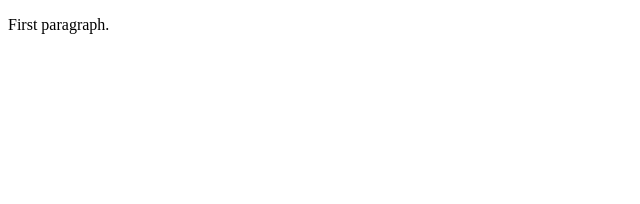
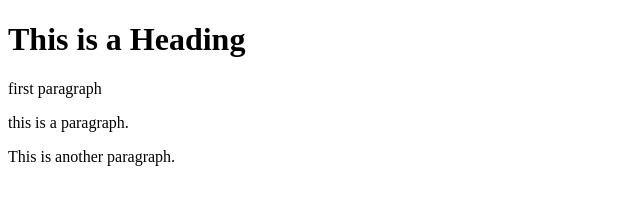
Before and after one commit to salif1969/learning-git, a plain HTML site: page index.html in a window 1280 px wide. Shown: the whole page, without its empty margins (0-640 px from the left). Drawn offline with Linux system fonts and the light colour scheme.

Commit message:
added another p tag

```diff
--- a/index.html
+++ b/index.html
@@ -4,6 +4,10 @@
 <title>Page Title</title>
 </head>
 <body>
-  <p>First paragraph.</p>
+    <h1>This is a Heading</h1>
+    <p>first paragraph</p>
+    <p>this is a paragraph.</p>
+    <p>This is another paragraph.</p>
+
 </body>
 </html>
```
